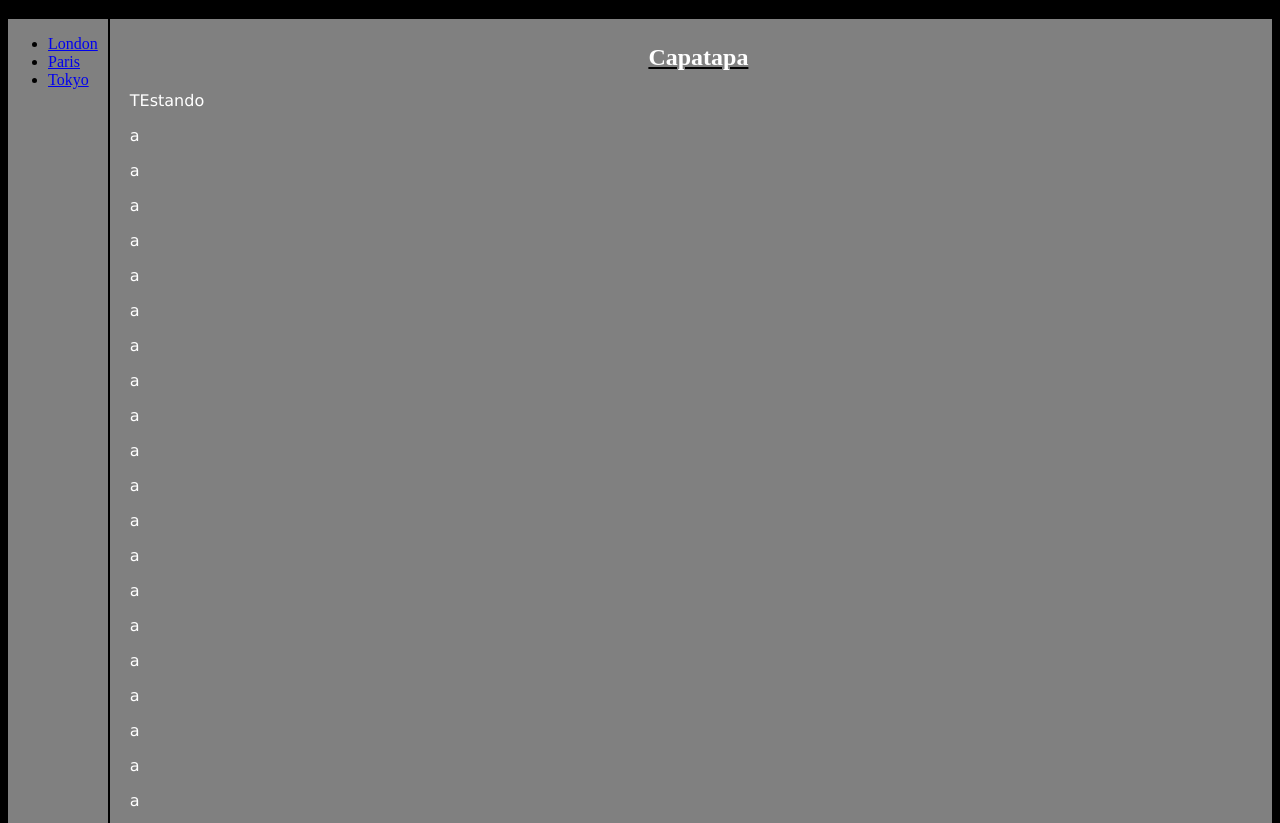
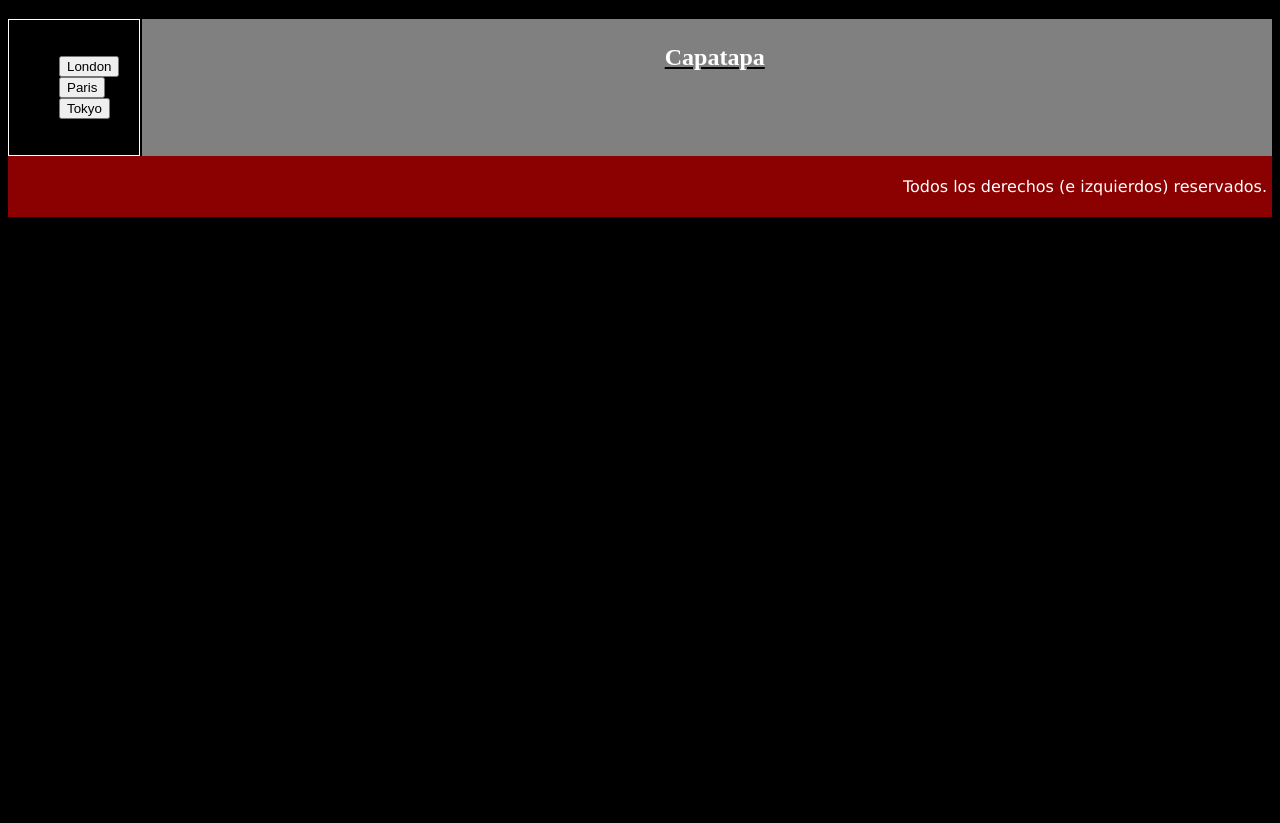
Before and after one commit to carbingus/carbingus.github.io, a plain HTML site: page articulo.html in a window 1280 px wide. Shown: the part 126-949 px from the top of the page. After the commit the page ends 800 px from the top, so only its background shows below. Drawn offline with Linux system fonts and the light colour scheme.

Commit message:
adiciones y tests
probando implementacion de javascript para mostrar distintos divs y ocultar otros, siguiendo consejos de w3schools.com, stackoverflow y  geeksforgeeks

```diff
--- a/articulo.html
+++ b/articulo.html
@@ -12,11 +12,27 @@
                 padding-left: 20px;
                 flex: 1;
              }
+             div.menulado{
+                background: #000000;
+                padding: 20px;
+                border: 1px solid white;
+                text-align:left;
+                padding-left: 10px;
+           }
+           #testCambiarTexto{
+            display: none;
+           }
+           #testCambiarTexto1{
+            display: none;
+           }
+           #testCambiarTexto2{
+            display: none;
+           }
         </style>
     </HEAD>
 
 <body>
-
+        <!-- barra navegacion top -->
         <div class="topnav">
             <a href="/index.html">Inicio</a>
             <a class="active" href="/articulo.html">Articulo</a>
@@ -28,48 +44,44 @@
         </div>
 
         <section>
-
-            <nav style="text-align: left; padding-right: 10px; background-color: gray;">
-                <ul>
-
-                  <li><a href="#">London</a></li>
-                  <li><a href="#">Paris</a></li>
-                  <li><a href="#">Tokyo</a></li>
-
+            <div class="menulado"> <!-- testeando inclusion de llamadas a javascript en un menu al lado del cuerpo del articulo-->
+                <nav>
+                    <ul style="list-style-type: square;">
+                        <li><button onclick="mostrarContenido('testCambiarTexto')">London</button></li>
+                        <li><button onclick="mostrarContenido('testCambiarTexto1')">Paris</button></li>
+                        <li><button onclick="mostrarContenido('testCambiarTexto2')">Tokyo</button></li>
                     </ul>
                 </nav>
-
+            </div>
             <article>
                 <h2>Capatapa</h2>
-                <p>TEstando</p>
-                <p>a</p>
-                <p>a</p>
-                <p>a</p>
-                <p>a</p>
-                <p>a</p>
-                <p>a</p>
-                <p>a</p>
-                <p>a</p>
-                <p>a</p>
-                <p>a</p>
-                <p>a</p>
-                <p>a</p>
-                <p>a</p>
-                <p>a</p>
-                <p>a</p>
-                <p>a</p>
-                <p>a</p>
-                <p>a</p>
-                <p>a</p>
-                <p>a</p>
-                <p>a</p>
-                <p>a</p>
-                <p>a</p>
-                <p>a</p>
-                <p>a</p>
-                <p>a</p>
+                <!-- La llamada a javascript en el menu (deberia) hacer display respectivo de cada div, y esconder los otros -->
+                <div id="testCambiarTexto" style="display: none";>
+                    <p>salvaje</p>
+                </div>
+                <div id="testCambiarTexto1" style="display: none";>
+                    <p>salvaje2</p>
+                </div>
+                <div id="testCambiarTexto2" style="display: none";>
+                    <p>salvaje3</p>
+                </div>
+
             </article>
          </section>
     <footer><p>Todos los derechos (e izquierdos) reservados.</p></footer>
 
+    <!-- testeando scrips de javascript -->
+    <script>
+      function mostrarContenido(id) {
+      const contents = document.querySelectorAll('div[id^="testCambiarTexto"]');
+      for (let i = 0; i < contents.length; i++) {
+        if (contents[i].id === id) {
+          contents[i].style.display = "block";
+        } else {
+          contents[i].style.display = "none";
+        }
+      }
+    }
+    </script>
 </body>
+</html>
```
Lines whose indentation alone changed are shown as unchanged.
